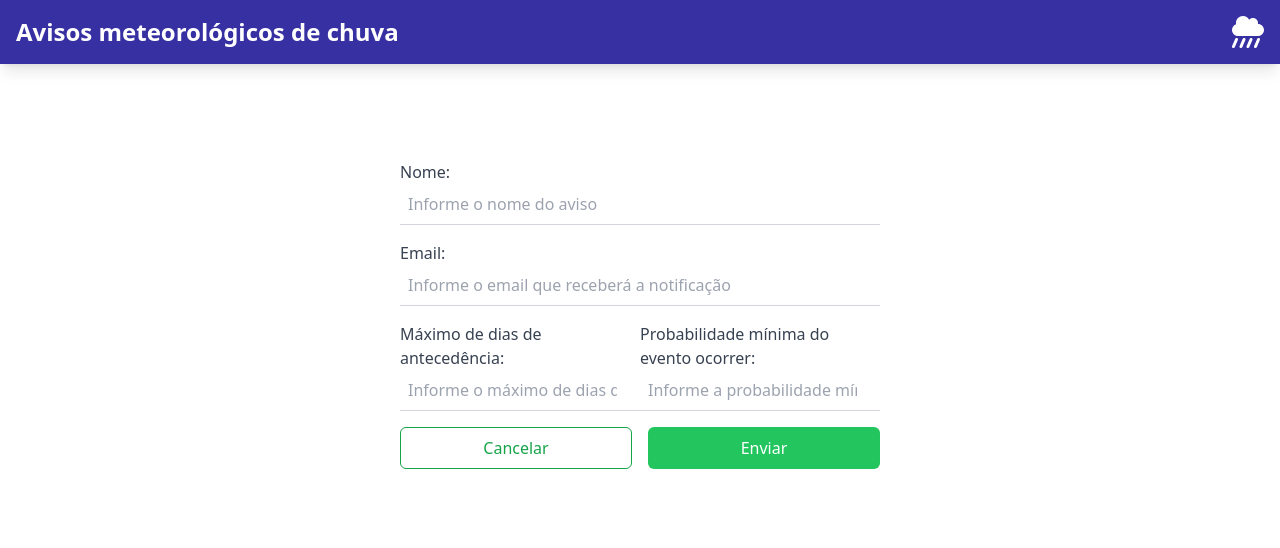
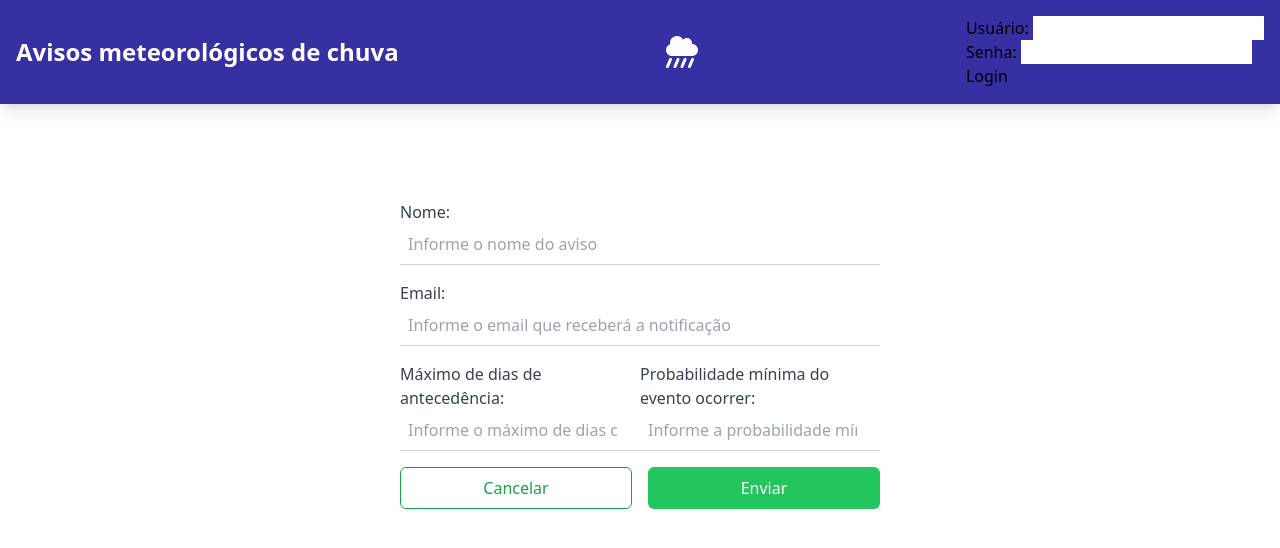
Before and after one commit to juliano-possamai/ppi-aivso-meteorologico, a React (Vite) app: page /warnings/create in a window 1280 px wide. Shown: the top 548 px of the page. Built offline with nearby package versions, Linux system fonts and the light colour scheme.

Commit message:
feat: autenticação básica

```diff
--- a/index.js
+++ b/index.js
@@ -14,7 +14,7 @@ mongoose.connect(uri);
 
 requireDir('./models');
 
-app.use('/api', require('./routes'));
+app.use('/api', require('./routes.js'));
 
 const apiPort = 3000;
 app.listen(apiPort, () => {
--- a/package.json
+++ b/package.json
@@ -19,6 +19,7 @@
 		"axios": "^1.5.1",
 		"cors": "^2.8.5",
 		"express": "^4.18.2",
+		"jsonwebtoken": "^9.0.2",
 		"mongoose": "^8.0.0",
 		"mongoose-paginate-v2": "^1.7.4",
 		"node-cron": "^3.0.3",
--- a/routes.js
+++ b/routes.js
@@ -1,11 +1,15 @@
 const express = require('express');
 const routes = express.Router();
 
-const  WarningController = require('./controllers/WarningController');
+const WarningController = require('./controllers/WarningController');
+const LoginController = require('./controllers/LoginController');
 
 routes.get('/warnings', WarningController.getAll);
 routes.get('/warnings/:id', WarningController.getById);
 routes.post('/warnings', WarningController.save);
 routes.put('/warnings/:id', WarningController.update);
 routes.delete('/warnings/:id', WarningController.delete);
+
+routes.post('/login', LoginController.login);
+
 module.exports = routes;
--- a/views/App.jsx
+++ b/views/App.jsx
@@ -1,36 +1,15 @@
-import WarningList from './components/WarningsList';
-import WarningForm from './components/WarningForm';
-import { BrowserRouter, Route, Routes, Navigate } from 'react-router-dom';
 import { ToastContainer } from 'react-toastify';
 import 'react-toastify/dist/ReactToastify.css';
-import NoMatch from './components/NoMatch';
-import { FontAwesomeIcon } from '@fortawesome/react-fontawesome';
-import { faCloudShowersHeavy } from '@fortawesome/free-solid-svg-icons';
+import { AuthProvider } from './contexts/auth';
+import Home from './components/Home';
 
 function App() {
 	return (
 		<>
 			<ToastContainer />
-			<div className="flex flex-col justify-center items-center">
-				<nav className="bg-indigo-800 p-4 w-full shadow-lg">
-					<div className="container mx-auto flex justify-between items-center">
-						<span className="text-white text-2xl font-bold">Avisos meteorológicos de chuva</span>
-						<FontAwesomeIcon className="Header-icon text-white" icon={faCloudShowersHeavy} />
-					</div>
-				</nav>
-				<div className="max-w-screen-2xl w-2/5 mt-20">
-					<BrowserRouter>
-						<Routes>
-							<Route index element={<Navigate to="/warnings" replace />} />
-							<Route path="/warnings" element={<WarningList />} />
-							<Route path="/warnings/create" element={<WarningForm />} />
-							<Route path="/warnings/update/:id" element={<WarningForm />} />
-							<Route path="/warnings/read/:id" element={<WarningForm readOnly />} />
-							<Route path="*" element={<NoMatch />} />
-						</Routes>
-					</BrowserRouter>
-				</div>
-			</div>
+			<AuthProvider>
+				<Home />
+			</AuthProvider>
 		</>
 	);
 }
--- a/views/api/WeatherApi.js
+++ b/views/api/WeatherApi.js
@@ -1,27 +1,24 @@
-import axios from "axios";
+import api from './api';
 
 export default class WarningApi {
-
-	static baseUrl = 'http://localhost:3000/api';
-
 	static async getAll() {
-		return await axios.get(`${WarningApi.baseUrl}/warnings`);
+		return await api.get('/warnings');
 	}
 
 	static async getById(id) {
-		return await axios.get(`${WarningApi.baseUrl}/warnings/${id}`);
+		return await api.get(`/warnings/${id}`);
 	}
 
 	static async create(data) {
-		return await axios.post(`${WarningApi.baseUrl}/warnings`, data);
+		return await api.post('/warnings', data);
 	}
 
 	static async update(id, data) {
-		return await axios.put(`${WarningApi.baseUrl}/warnings/${id}`, data);
+		return await api.put(`/warnings/${id}`, data);
 	}
 
 	static async delete(id) {
-		return await axios.delete(`${WarningApi.baseUrl}/warnings/${id}`);
+		return await api.delete(`/warnings/${id}`);
 	}
 
 }
--- /dev/null
+++ b/views/api/api.js
@@ -0,0 +1,5 @@
+import axios from 'axios';
+
+const api = axios.create({ baseURL: 'http://localhost:3000/api' });
+
+export default api;
--- /dev/null
+++ b/views/components/Home.jsx
@@ -0,0 +1,40 @@
+import { BrowserRouter, Route, Routes, Navigate } from 'react-router-dom';
+import { FontAwesomeIcon } from '@fortawesome/react-fontawesome';
+import { faCloudShowersHeavy } from '@fortawesome/free-solid-svg-icons';
+import NoMatch from './NoMatch';
+import WarningForm from './WarningForm';
+import WarningList from './WarningsList';
+import { useAuth } from '../contexts/auth';
+import LoginForm from './LoginForm';
+
+function Home() {
+	const auth = useAuth();
+
+	return (
+		<div className="flex flex-col justify-center items-center">
+			<nav className="bg-indigo-800 p-4 w-full shadow-lg">
+				<div className="container mx-auto flex justify-between items-center">
+					<span className="text-white text-2xl font-bold">Avisos meteorológicos de chuva</span>
+					<FontAwesomeIcon className="Header-icon text-white" icon={faCloudShowersHeavy} />
+					{!auth.signed
+						? <LoginForm />
+						: <button onClick={auth.logout}>Logout</button>
+					}
+				</div>
+			</nav>
+			<div className="max-w-screen-2xl w-2/5 mt-20">
+				<BrowserRouter>
+					<Routes>
+						<Route index element={<Navigate to="/warnings" replace />} />
+						<Route path="/warnings" element={<WarningList />} />
+						<Route path="/warnings/create" element={<WarningForm />} />
+						<Route path="/warnings/update/:id" element={<WarningForm />} />
+						<Route path="/warnings/read/:id" element={<WarningForm readOnly />} />
+						<Route path="*" element={<NoMatch />} />
+					</Routes>
+				</BrowserRouter>
+			</div>
+		</div>
+	);
+}
+export default Home;
--- /dev/null
+++ b/views/components/LoginForm.jsx
@@ -0,0 +1,48 @@
+import { useState } from 'react';
+import { useAuth } from '../contexts/auth';
+
+function LoginForm() {
+	const auth = useAuth();
+
+	const [data, setData] = useState({
+		username: '',
+		password: ''
+	})
+
+	const handleChange = (e) => {
+		const { name, value } = e.target;
+		setData({ ...data, [name]: value });
+	};
+
+	const handleSubmit = (e) => {
+		e.preventDefault();
+		auth.login(data.username, data.password);
+	};
+
+	return (
+		<form onSubmit={handleSubmit}>
+			<div>
+				<label>Usuário: </label>
+				<input
+					type="text"
+					name="username"
+					value={data.username}
+					onChange={handleChange}
+					required
+				/>
+			</div>
+			<div>
+				<label>Senha: </label>
+				<input
+					type="password"
+					name="password"
+					value={data.password}
+					onChange={handleChange}
+					required
+				/>
+			</div>
+			<button type="submit">Login</button>
+		</form>
+	);
+}
+export default LoginForm;
--- a/views/components/WarningForm.jsx
+++ b/views/components/WarningForm.jsx
@@ -29,6 +29,7 @@ function WarningForm() {
 	const { register, handleSubmit, formState, setValue, setError } = useForm({
 		resolver: zodResolver(validationSchema),
 	});
+
 	const { errors: validationErrors } = formState;
 
 	const handleResponseError = (response) => {
--- /dev/null
+++ b/views/contexts/auth.jsx
@@ -0,0 +1,51 @@
+import { useState, createContext, useContext, useEffect } from 'react';
+import api from '../api/api.js';
+
+const AuthContext = createContext({});
+export const AuthProvider = ({ children }) => {
+	const [user, setUser] = useState(null);
+
+	const login = async(username, password) => {
+		try {
+			const response = await api.post('/login', {
+				username: username,
+				password: password,
+			});
+
+			setUser(response.data.user);
+			api.defaults.headers.Authorization = `Bearer ${response.data.accessToken}`;
+
+			localStorage.setItem('@App:user', JSON.stringify(response.data.user));
+			localStorage.setItem('@App:accessToken', response.data.accessToken);
+		} catch(error) {
+			console.error(error);
+		}
+
+	}
+
+	const logout = () => {
+		setUser(null);
+		localStorage.removeItem('@App:user');
+		localStorage.removeItem('@App:accessToken');
+	}
+
+	useEffect(() => {
+		const storedUser = localStorage.getItem('@App:user');
+		const storedToken = localStorage.getItem('@App:accessToken');
+		if (storedToken && storedUser) {
+			setUser(JSON.parse(storedUser));
+			api.defaults.headers.Authorization = `Bearer ${storedToken}`;
+		}
+	}, []);
+
+	return (
+		<AuthContext.Provider value={{ signed: Boolean(user), user, login, logout }}>
+			{children}
+		</AuthContext.Provider>
+	);
+};
+
+export function useAuth() {
+	const context = useContext(AuthContext);
+	return context;
+}
```
Also changed, not shown: controllers/LoginController.js (added, +26 -0 lines), 1 other file (tests, documents, lock files or other folders).
